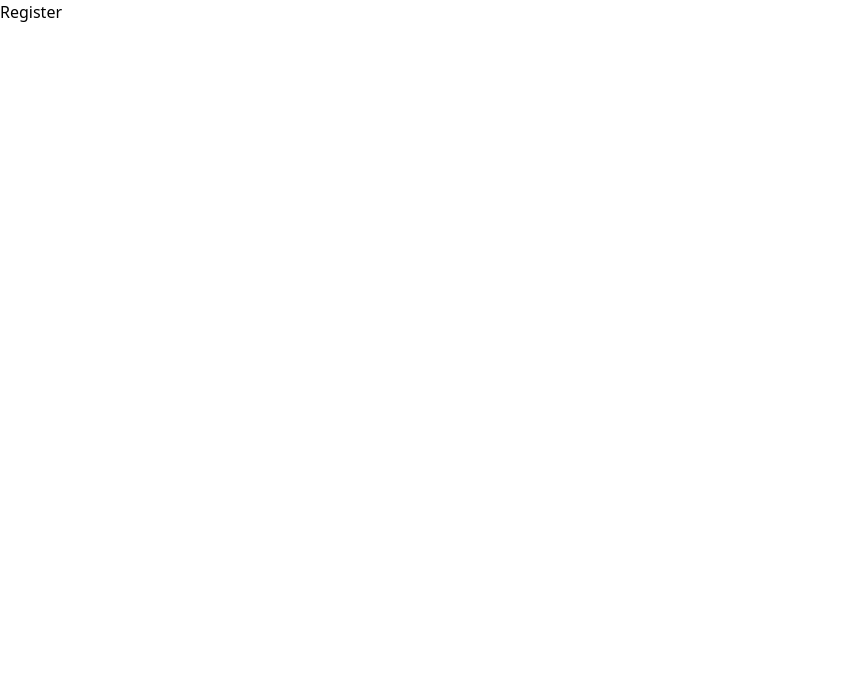
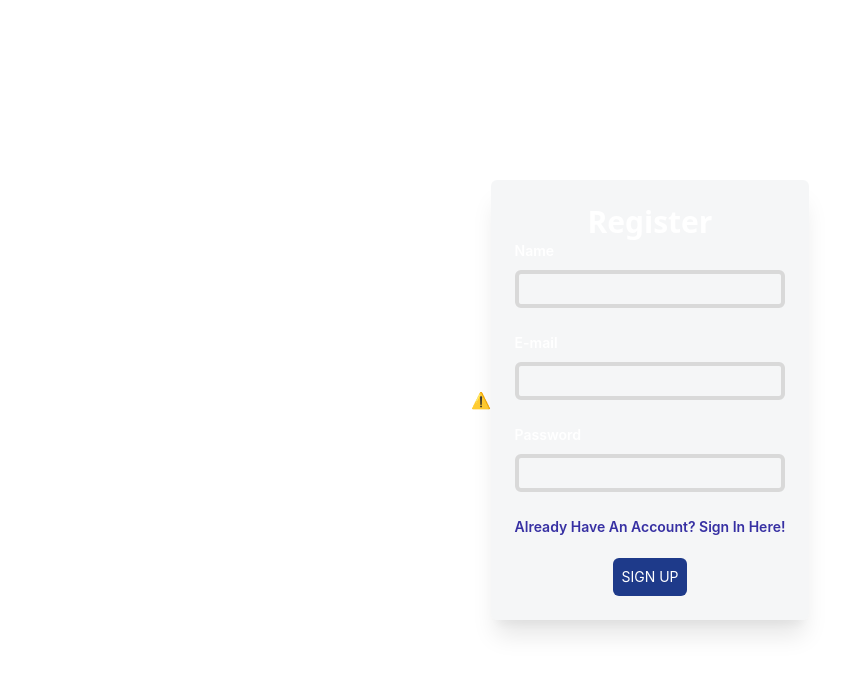
Before and after one commit to ahmad12893/Xpensr, a React (Create React App) app in the folder client/: page /register in a window 1280 px wide. Shown: the top 674 px of the page, without its empty margins (0-866 px from the left). Built offline with nearby package versions, Linux system fonts and the light colour scheme; no server answers.

Commit message:
added registration page

```diff
--- a/client/src/interfaces/register.ts
+++ b/client/src/interfaces/register.ts
@@ -1,4 +1,4 @@
-export interface Register {
+export interface RegisterComponent {
   name: string;
   email: string;
   password: string;
--- a/client/src/pages/Login.tsx
+++ b/client/src/pages/Login.tsx
@@ -39,13 +39,13 @@ function Login() {
 
   return (
     <div
-      className='h-screen w-100vw flex justify-center items-center ${styles}
+      className='h-screen w-100vw flex justify-center items-center
     bg-gradient-to-t from-teal-300 to-indigo-500 p-5
     '
     >
       {loading && <Spinner />}
       <div className='flex flex-row justify-end'>
-        <div className='h-full w-full bg-gray-400 rounded-md bg-clip-padding backdrop-filter backdrop-blur-sm bg-opacity-10 border border-none p-6 shadow-xl hover:bg-opacity-20 hover:p-10 transition-all duration-500 hover:shadow-2xl'>
+        <div className='h-[350px] w-[400px] bg-gray-400 rounded-md bg-clip-padding backdrop-filter backdrop-blur-sm bg-opacity-10 border border-none p-6 shadow-xl hover:bg-opacity-20 hover:p-10 hover:h-[400px] hover:w-[450px] transition-all duration-500 hover:shadow-2xl'>
           <h1 className='text-3xl text-white flex justify-center items-center font-semibold'>
             Login
           </h1>
--- a/client/src/pages/Register.tsx
+++ b/client/src/pages/Register.tsx
@@ -1,5 +1,95 @@
-import React from 'react';
+import { useEffect, useState } from 'react';
+import { Form, Input } from 'antd';
+import { Link, useNavigate } from 'react-router-dom';
+import Spinner from '../components/Spinner';
+import { RegisterFunc } from '../serverApi/serverApi';
+import { RegisterComponent } from '../interfaces/register';
 
 export default function Register() {
-  return <div>Register</div>;
+  //for spinner loading animation
+  const [loading, setLoading] = useState(false);
+
+  //to navigate to home page after a successful login i.e. navigate('/') if successful
+  const navigate = useNavigate();
+
+  const onFinish = async (values: RegisterComponent) => {
+    try {
+      //setLoading to true when logging in so spinner shows
+      setLoading(true);
+      //use setTimeout to simulate a loading phase
+      setTimeout(
+        async () => {
+          //execute login when the timer runs fully
+          await RegisterFunc(values);
+          //stop loading when timer is done
+          setLoading(false);
+        }, //add a function to simulate random loading for a couple seconds
+        Math.floor(Math.random() * 2000) + 1000
+      );
+    } catch (error) {
+      //if an error occurs, need to stop loading/spinner animation
+      setLoading(false);
+    }
+  };
+
+  return (
+    <div
+      className='h-screen w-100vw flex justify-center items-center
+    bg-gradient-to-t from-teal-300 to-indigo-500 p-5
+    '
+    >
+      {loading && <Spinner />}
+      <div className='scale-75'>
+        <lottie-player
+          src='https://assets4.lottiefiles.com/private_files/lf30_oOGQFY.json'
+          background='transparent'
+          speed='1'
+          loop
+          autoplay
+        ></lottie-player>
+      </div>
+
+      <div className='h-[450px] w-[400px] bg-gray-400 rounded-md bg-clip-padding backdrop-filter backdrop-blur-sm bg-opacity-10 border border-none p-6 shadow-xl hover:bg-opacity-20 hover:p-10 hover:h-[500px] hover:w-[450px] transition-all duration-500 hover:shadow-2xl'>
+        <h1 className='text-3xl text-white flex justify-center items-center font-semibold'>
+          Register
+        </h1>
+        <Form layout='vertical' onFinish={onFinish}>
+          <Form.Item //username entry
+            label={<span className='text-white font-semibold'>Name</span>}
+            name='name'
+          >
+            <Input className='bg-transparent border-4 text-white' />
+          </Form.Item>
+
+          <Form.Item //email entry
+            label={<span className='text-white font-semibold'>E-mail</span>}
+            name='email'
+          >
+            <Input className='bg-transparent border-4 text-white font-semibold' />
+          </Form.Item>
+
+          <Form.Item //password entry
+            label={<span className='text-white font-semibold'>Password</span>}
+            name='password'
+          >
+            <Input
+              className='bg-transparent border-4 text-white'
+              type='password'
+            />
+          </Form.Item>
+          <div className='flex justify-between items-center text-indigo-800 flex-col font-semibold'>
+            <Link
+              to='/login'
+              className=' hover:text-indigo-500 hover:underline'
+            >
+              Already Have An Account? Sign In Here!
+            </Link>
+            <button className='bg-blue-900 text-white rounded-md mt-5 p-2 hover:bg-indigo-500 transition duration-500 hover:text-black'>
+              SIGN UP
+            </button>
+          </div>
+        </Form>
+      </div>
+    </div>
+  );
 }
--- a/client/src/serverApi/serverApi.ts
+++ b/client/src/serverApi/serverApi.ts
@@ -1,6 +1,6 @@
 import axios, { AxiosError } from 'axios';
 import { message } from 'antd';
-import { Register } from '../interfaces/register';
+import { RegisterComponent } from '../interfaces/register';
 import { LoginInterface } from '../interfaces/login';
 
 type NavigateFunction = (path: string, state?: any) => void;
@@ -9,7 +9,7 @@ interface RegistrationError {
   message: string;
 }
 
-export const RegisterFunc = async (val: Register) => {
+export const RegisterFunc = async (val: RegisterComponent) => {
   try {
     await axios.post('http://localhost:3001/register', val);
     message.success('Registration successful!');
```
